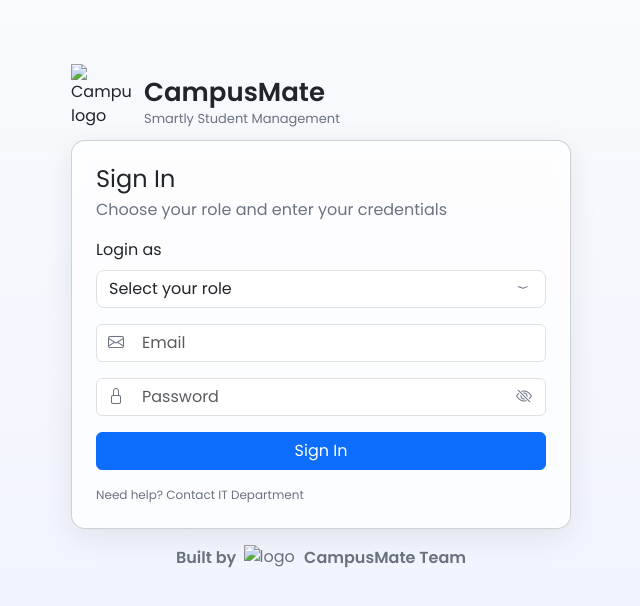
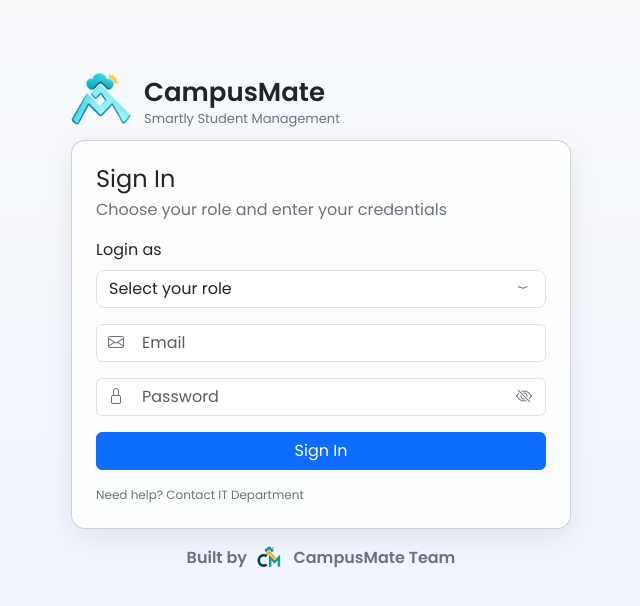
Before and after one commit to rororonoa/CampusMate, a plain HTML site: page frontend/admin/index.html in a window 1280 px wide. Shown: the whole page, without its empty margins (319-959 px from the left). Drawn offline with nearby package versions, Linux system fonts and the light colour scheme.

Commit message:
Directory Changed

```diff
--- a/frontend/admin/index.html
+++ b/frontend/admin/index.html
@@ -4,7 +4,7 @@
 <head>
   <meta charset="utf-8" />
   <meta name="viewport" content="width=device-width,initial-scale=1" />
-  <link rel="icon" type="image/png" href="../assets/favicon4.png" />
+  <link rel="icon" type="image/png" href="assets/logowhite.png" />
   <title>CampusMate — Login</title>
 
   <!-- Google Font -->
@@ -132,7 +132,7 @@
     <!-- Logo + Title aligned to left (old position) -->
     <div class="brand-row">
       <div class="brand-left">
-        <img src="../assets/favicon5.png" class="brand-logo" alt="CampusMate logo" />
+        <img src="assets/logoblue.png" class="brand-logo" alt="CampusMate logo" />
         <div class="brand-block">
           <div class="brand-title">CampusMate</div>
           <div class="brand-tag">Smartly Student Management</div>
@@ -194,7 +194,7 @@
 
     <p class="text-center muted mt-3">
       <strong style="vertical-align: middle">Built by</strong>
-      <img src="../assets/campusmate-logo.png" style="width: 30px; height: 25px; margin-left: 3px; margin-right: 5px"
+      <img src="assets/campusmate-logo.png" style="width: 30px; height: 25px; margin-left: 3px; margin-right: 5px"
         alt="logo" />
       <strong style="vertical-align: middle">CampusMate Team</strong>
     </p>
```
Also changed, not shown: frontend/admin/admin-dashboard.html (+2 -2 lines), frontend/admin/teacher-dashboard.html (+2 -2 lines).
